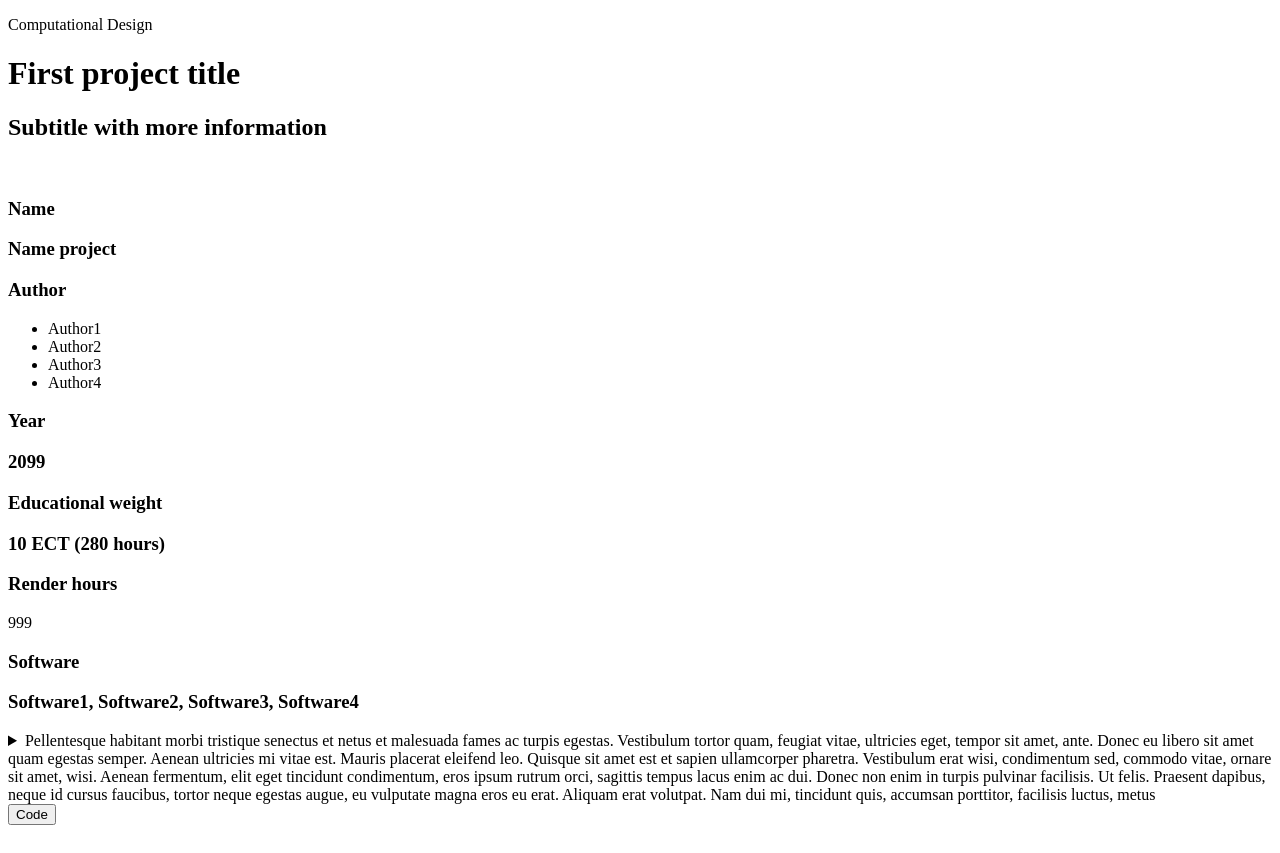
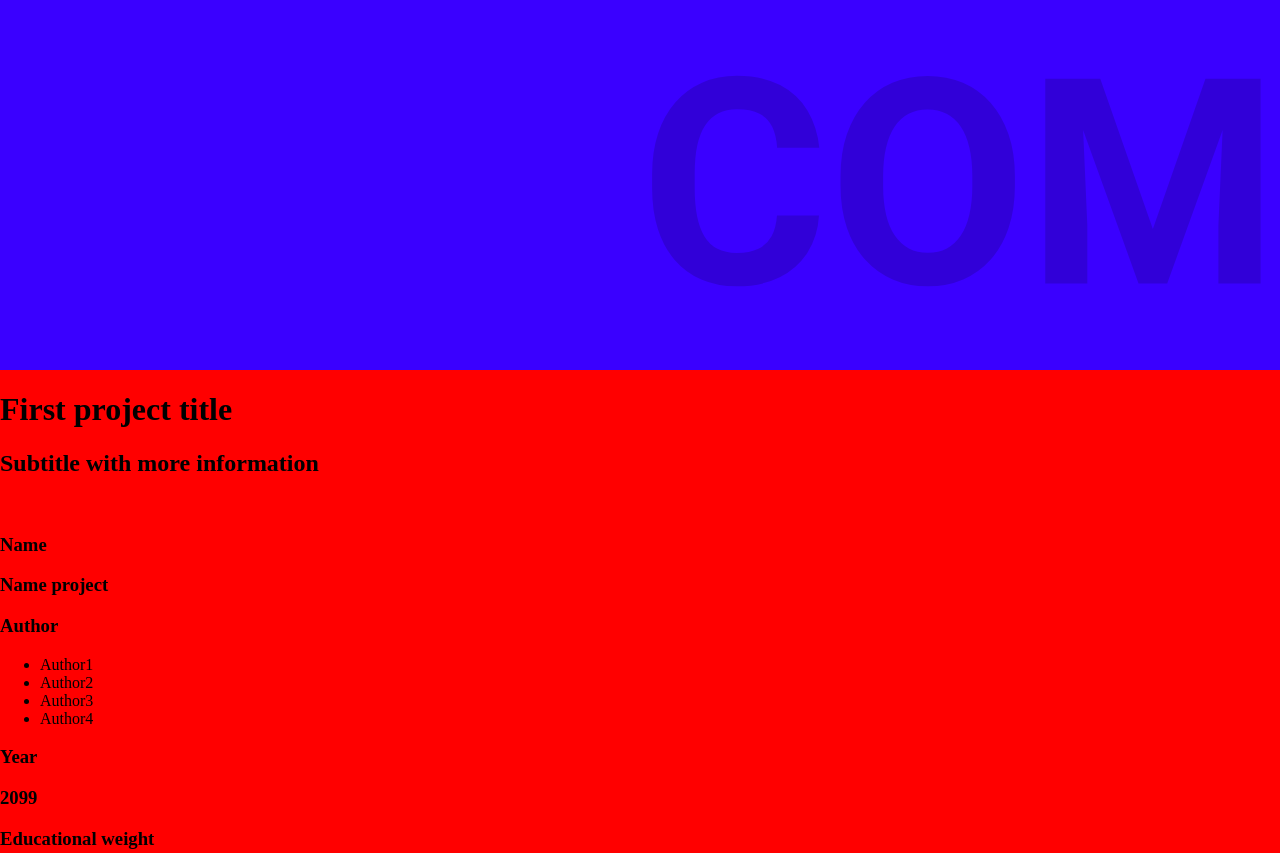
Before and after one commit to JobdeVogel/JobdeVogel.github.io, a plain HTML site: page pages.html in a window 1280 px wide. Shown: the top 853 px of the page. Drawn offline with Linux system fonts and the light colour scheme.

Commit message:
Header styles added

```diff
--- a/styles_pages.css
+++ b/styles_pages.css
@@ -1,9 +1,49 @@
 :root {
     --page_width: calc(0.5 * (100vw - (100vw - 100%)));
-    --headerColor: #242424;
-    --backgroundColorBase: seashell;
-    --backgroundColorAlternative: #333333;
-    --textColorBase: #C6C6C6;
-    --textColorAlternative: #1C1C1C;
-    --buttonColor: #333333;
-  }
+    --headerColor: rgb(14, 14, 14);
+    --backgroundColorBase:rgb(31, 31, 31);
+    --backgroundColorAlternative: rgb(181, 181, 181);
+    --textColorBase: rgb(181, 181, 181);
+    --textColorAlternative: rgb(43, 43, 43);
+    --buttonColor: rgb(47, 47, 47);
+}
+
+body {
+    margin: 0px;
+}
+
+#container{
+    position: relative;
+    height: 100%;
+    width: 100%;
+    background-color: red;
+    overflow-x: hidden;
+}
+
+#header{
+    position: relative;
+    font-family: "Roboto";
+    background-color: rgb(58, 0, 255);
+    height: 370px;
+    width: inherit;
+    display: grid;
+    grid-template-columns: 1fr 1fr;
+}
+
+#pageTitle{
+    position: relative;
+    grid-column-start: 2;
+}
+
+#pageTitle > p{
+    all: unset;
+    position: absolute;
+    margin: 0;
+    padding-left: 0;
+    font-size: 18rem;
+    text-transform: uppercase;
+    transform: translateY(-50%);
+    top: 50%;
+    font-weight: bold;
+    opacity: 15%;
+}
```
